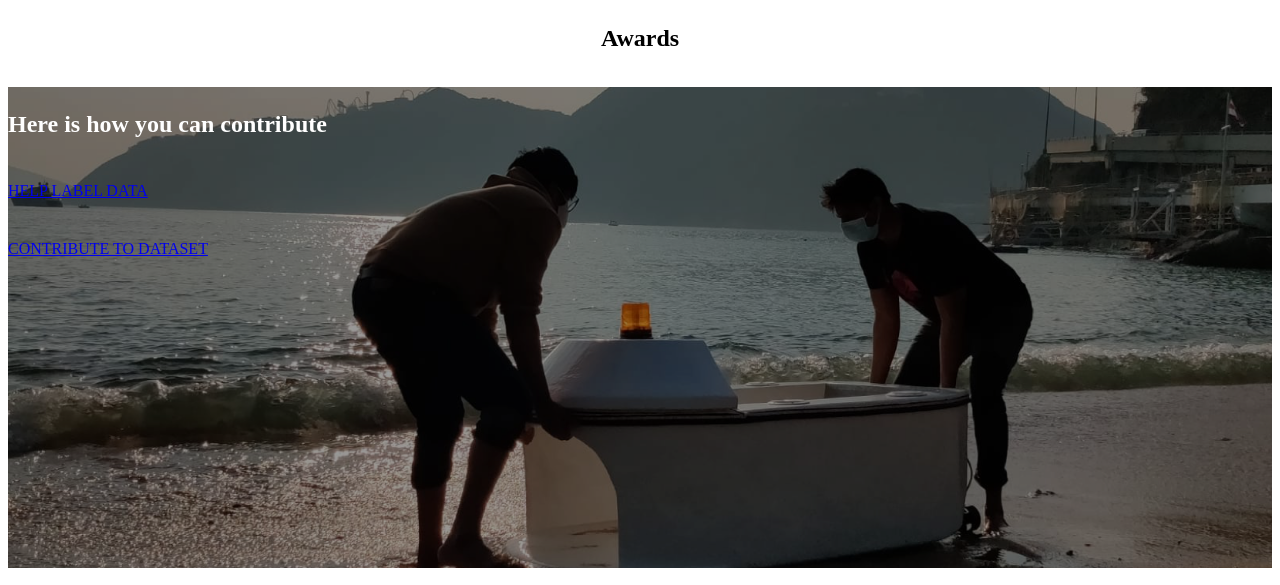
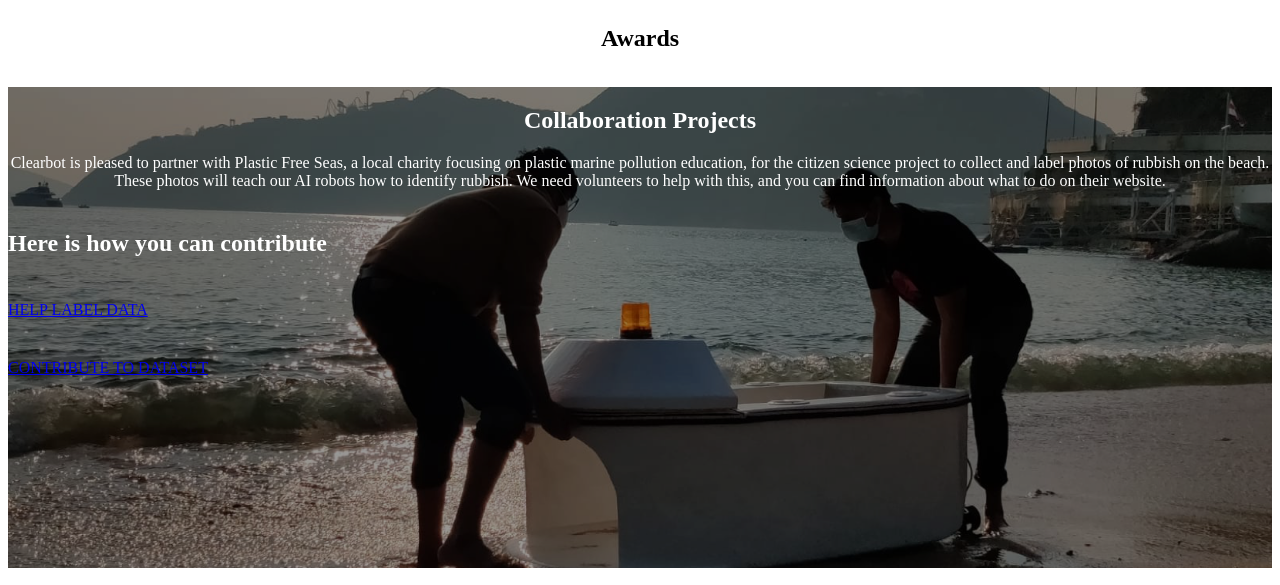
Before and after one commit to clearbothk/website, a Gatsby site: page / in a window 1280 px wide. Shown: the part 1562-2147 px from the top of the page. Built offline with nearby package versions, Linux system fonts and the light colour scheme; Gatsby itself is replaced by a stand-in of ours.

Commit message:
Add collaboration section

```diff
--- /dev/null
+++ b/src/components/index/colabs.tsx
@@ -0,0 +1,18 @@
+import { Box, Heading, Text } from "@chakra-ui/react"
+import React from "react"
+
+export default function Colabs() {
+  return (
+    <Box textAlign="center" maxW="6xl" mx="auto" color="white">
+      <Heading>Collaboration Projects</Heading>
+      <Text>
+        Clearbot is pleased to partner with Plastic Free Seas, a local charity
+        focusing on plastic marine pollution education, for the citizen science
+        project to collect and label photos of rubbish on the beach. These
+        photos will teach our AI robots how to identify rubbish. We need
+        volunteers to help with this, and you can find information about what to
+        do on their website.
+      </Text>
+    </Box>
+  )
+}
--- a/src/components/index/contribution.tsx
+++ b/src/components/index/contribution.tsx
@@ -2,6 +2,7 @@ import React from "react"
 import { SectionLayout } from "./sectionlayout"
 import { Text, Flex, Box, Grid, Heading, Icon, Link } from "@chakra-ui/react"
 import Img from "gatsby-image"
+import Colabs from "./colabs"
 
 export const Contribution = ({ prediction, helpus }) => {
   return (
@@ -17,6 +18,7 @@ export const Contribution = ({ prediction, helpus }) => {
         height="100%"
         backgroundColor="rgba(0,0,0,0.4)"
       >
+        <Colabs />
         <Box>
           <Heading
             color="white"
--- a/src/pages/index.tsx
+++ b/src/pages/index.tsx
@@ -9,6 +9,7 @@ import { Contribution } from "../components/index/contribution"
 import { Contact } from "../components/index/contact"
 import { HeaderVideo } from "../components/index/headervideo"
 import vidClearbotHeader from "../videos/clearbot.mp4"
+import Colabs from "../components/index/colabs"
 
 const IndexPage = ({ data }) => {
   return (
```
